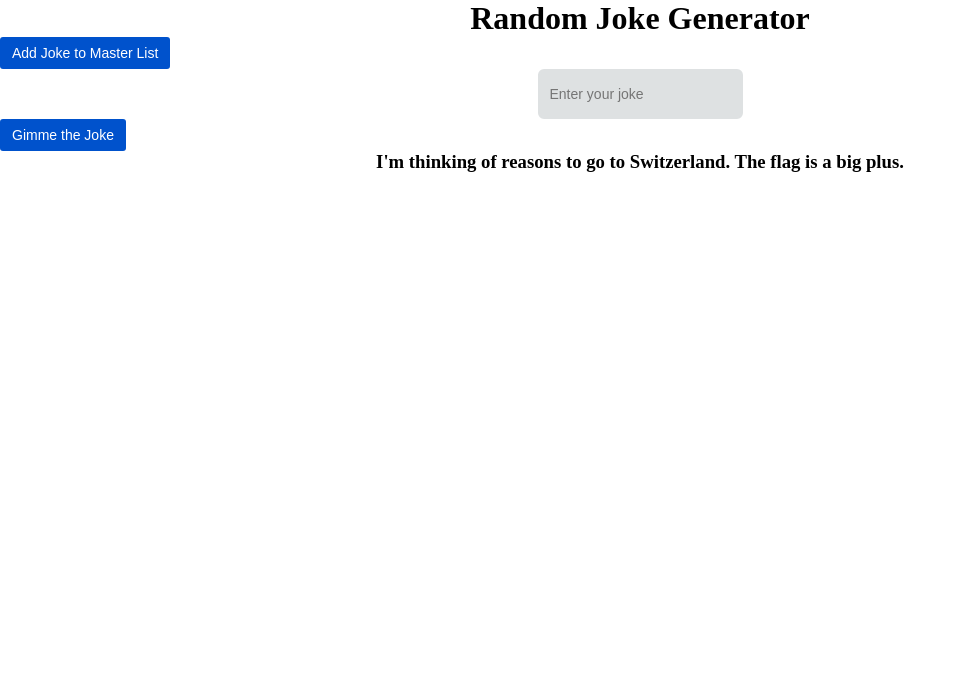
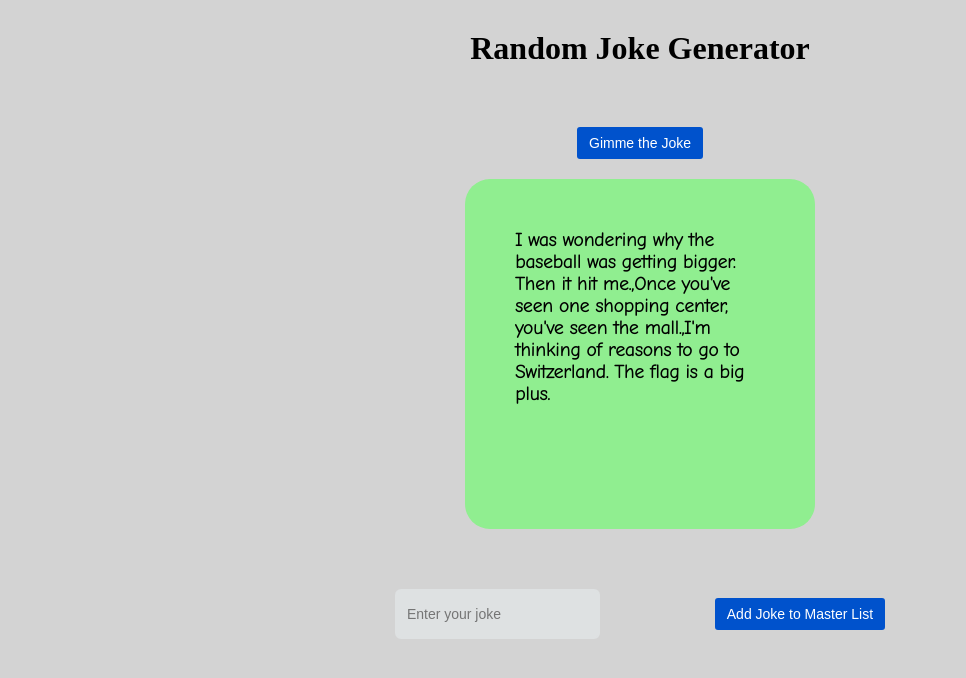
Before and after one commit to thejjwang/randomJoke, a plain HTML site: page index.html in a window 1280 px wide. Both pictures are taken after a click on the button "Gimme the Joke". Shown: the whole page, without its empty margins (0-966 px from the left). Drawn offline with Linux system fonts and the light colour scheme.

Commit message:
refactored to change when button is clicked it gives all the jokes

```diff
--- a/index.html
+++ b/index.html
@@ -9,14 +9,16 @@
   </head>
   <body>
 	<h1>Random Joke Generator</h1>
-    <div id="addAndInput">
-        <button id="addJoke">Add Joke to Master List</button>
-        <input placeholder="Enter your joke" id="input">
+  <section id="gimmeAndJoke">
+    <button id="gimmeJoke">Gimme the Joke</button>
+    <div id="thisJoke">
+      <h3>"This will turn into a joke."</h3>
     </div>
-    <div id="gimmeAndJoke">
-        <button id="gimmeJoke">Gimme the Joke</button>
-    </div>
-    <h3>This will turn into a joke.</h3>
+  </section>
+  <section id="addAndInput">
+    <input placeholder="Enter your joke" id="input">
+    <button id="addJoke">Add Joke to Master List</button>
+  </section>
     <script src="index.js"></script>
   </body>
 </html>
--- a/index.js
+++ b/index.js
@@ -18,14 +18,24 @@ function addToList(){
 // input for user to enter joke
 }
 
-// the actual button that creates random joke   GIVING ERROR!!!!!!!!!!!
-gimmeJoke.addEventListener('click', createJoke);
+// the actual button that creates random joke
+// gimmeJoke.addEventListener('click', createJoke);
 
-function createJoke(){
-    // creating an array of the values of the obj, which is each joke
-    let values = Object.values(masterJokes);
-    // return random joke
-    let randomValue = values[Math.floor(Math.random() * values.length)];
-    // set the h3 of the joke to the value of the random joke to display the joke
-    h3.innerHTML = randomValue;
+// function createJoke(){
+//     // creating an array of the values of the obj, which is each joke
+//     let values = Object.values(masterJokes);
+//     // return random joke
+//     let randomValue = values[Math.floor(Math.random() * values.length)];
+//     // set the h3 of the joke to the value of the random joke to display the joke
+//     h3.innerHTML = randomValue;
+// }
+// refactor to show master list instead of showing one random joke
+gimmeJoke.addEventListener('click', showList);
+// change size of green box when button is clicked to size it better
+let box = document.getElementById('thisJoke');
+
+function showList(){
+    h3.innerHTML = Object.values(masterJokes);
+    box.style.height = '250px';
+    box.style.width = '250px';
 }
--- a/styles.css
+++ b/styles.css
@@ -1,52 +1,4 @@
-/*
-h3 {
-    text-align: center;
-    color: maroon;
-}
-h1 {
-    text-align: center;
-    font-size: 70px;
-    font-weight: 600;
-    background-image: linear-gradient(to bottom left, #553c9a, #ee4b2b);
-    color: transparent;
-    background-clip: text;
-    -webkit-background-clip: text;
-}
-#gimmeAndJoke {
-    margin: auto;
-}
-button {
-  background-color: #EA4C89;
-  border-radius: 8px;
-  border-style: none;
-  box-sizing: border-box;
-  color: #FFFFFF;
-  cursor: pointer;
-  display: inline-block;
-  font-family: "Haas Grot Text R Web", "Helvetica Neue", Helvetica, Arial, sans-serif;
-  font-size: 14px;
-  font-weight: 500;
-  height: 40px;
-  line-height: 20px;
-  list-style: none;
-  margin: 0;
-  outline: none;
-  padding: 10px 16px;
-  position: relative;
-  text-align: center;
-  text-decoration: none;
-  transition: color 100ms;
-  vertical-align: baseline;
-  user-select: none;
-  -webkit-user-select: none;
-  touch-action: manipulation;
-}
-
-button:hover,
-button:focus {
-  background-color: #F082AC;
-}
- */
+@import url('https://fonts.googleapis.com/css2?family=Comic+Neue:wght@300&display=swap');
 * {
     margin: auto;
 }
@@ -78,7 +30,6 @@ button:hover {
     color: rgb(255, 255, 255);
 }
 input {
-
     font-size: 14px;
     border-radius: 6px;
     line-height: 1.5;
@@ -97,18 +48,33 @@ input:focus{
     border-color: #9147ff;
     background: #fff;
     }
-
-
-
-#addAndInput {
-    margin: auto;
+#thisJoke {
+    background: lightgreen;
+    width: 150px;
+    height: 50px;
+    border-radius: 25px;
+    padding: 50px;
 }
 #gimmeAndJoke {
-    margin: auto;
+    display: flex;
+    padding: 30px;
+    flex-direction: column;
+    gap: 20px;
+}
+h1 {
+    padding: 30px;
+    text-align: center;
 }
 h3 {
-    text-align: center;
+    font-family: 'Comic Neue', cursive;
 }
-h1 {
-    text-align: center;
+#addAndInput {
+    display: flex;
+    padding: 30px;
 }
+#addJoke {
+    margin-left: -250px;
+}
+body {
+    background-color: lightgray;
+}
```
Also changed, not shown: indext.txt.
